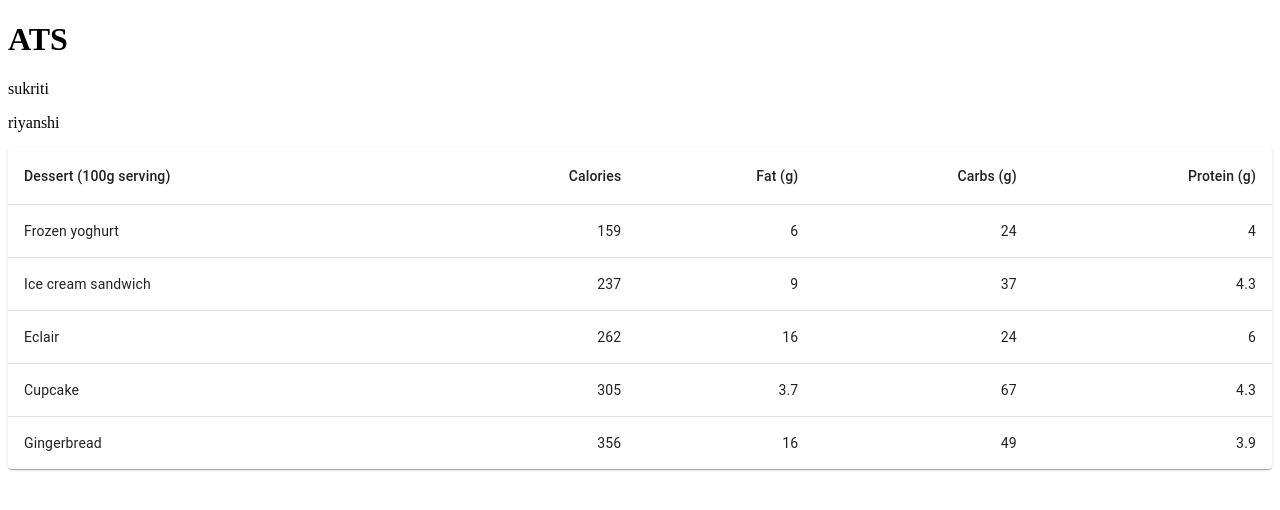
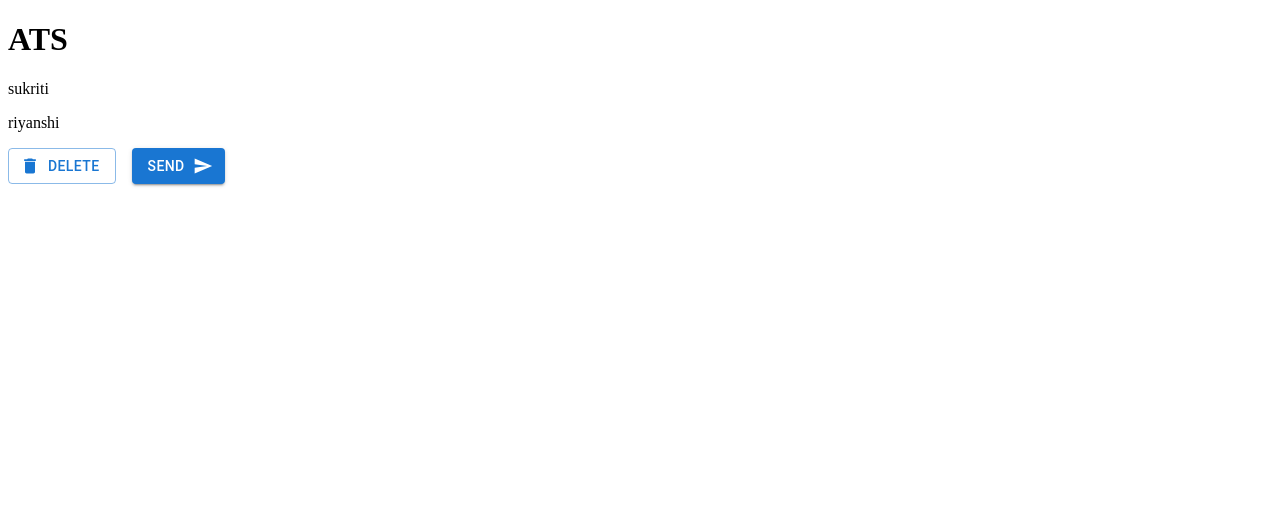
Before and after one commit to VishalShekha/ATS, a React (Create React App) app in the folder Frontend/ats/: page / in a window 1280 px wide. Shown: the top 510 px of the page. Built offline with nearby package versions, Linux system fonts and the light colour scheme.

Commit message:
homepage

```diff
--- a/Frontend/ats/package.json
+++ b/Frontend/ats/package.json
@@ -5,6 +5,7 @@
   "dependencies": {
     "@emotion/react": "^11.14.0",
     "@emotion/styled": "^11.14.0",
+    "@mui/icons-material": "^6.4.0",
     "@mui/material": "^6.3.1",
     "cra-template": "1.2.0",
     "react": "^19.0.0",
--- a/Frontend/ats/src/App.js
+++ b/Frontend/ats/src/App.js
@@ -1,4 +1,5 @@
 import WebsiteLandingPage from "./Pages/WebsiteLandingPage.js";
+import HomePage from "./Pages/HomePage.js";
 
 function App() {
   return (
@@ -8,7 +9,7 @@
       </h1>
       <p>sukriti</p>
       <p>riyanshi</p>
-      <WebsiteLandingPage/>
+      <HomePage/>
     </>
   );
 }
--- /dev/null
+++ b/Frontend/ats/src/Pages/HomePage.js
@@ -0,0 +1,18 @@
+import * as React from 'react';
+import Button from '@mui/material/Button';
+import DeleteIcon from '@mui/icons-material/Delete';
+import SendIcon from '@mui/icons-material/Send';
+import Stack from '@mui/material/Stack';
+
+export default function IconLabelButtons() {
+  return (
+    <Stack direction="row" spacing={2}>
+      <Button variant="outlined" startIcon={<DeleteIcon />}>
+        Delete
+      </Button>
+      <Button variant="contained" endIcon={<SendIcon />}>
+        Send
+      </Button>
+    </Stack>
+  );
+}
```
Also changed, not shown: 1 other file (tests, documents, lock files or other folders).
